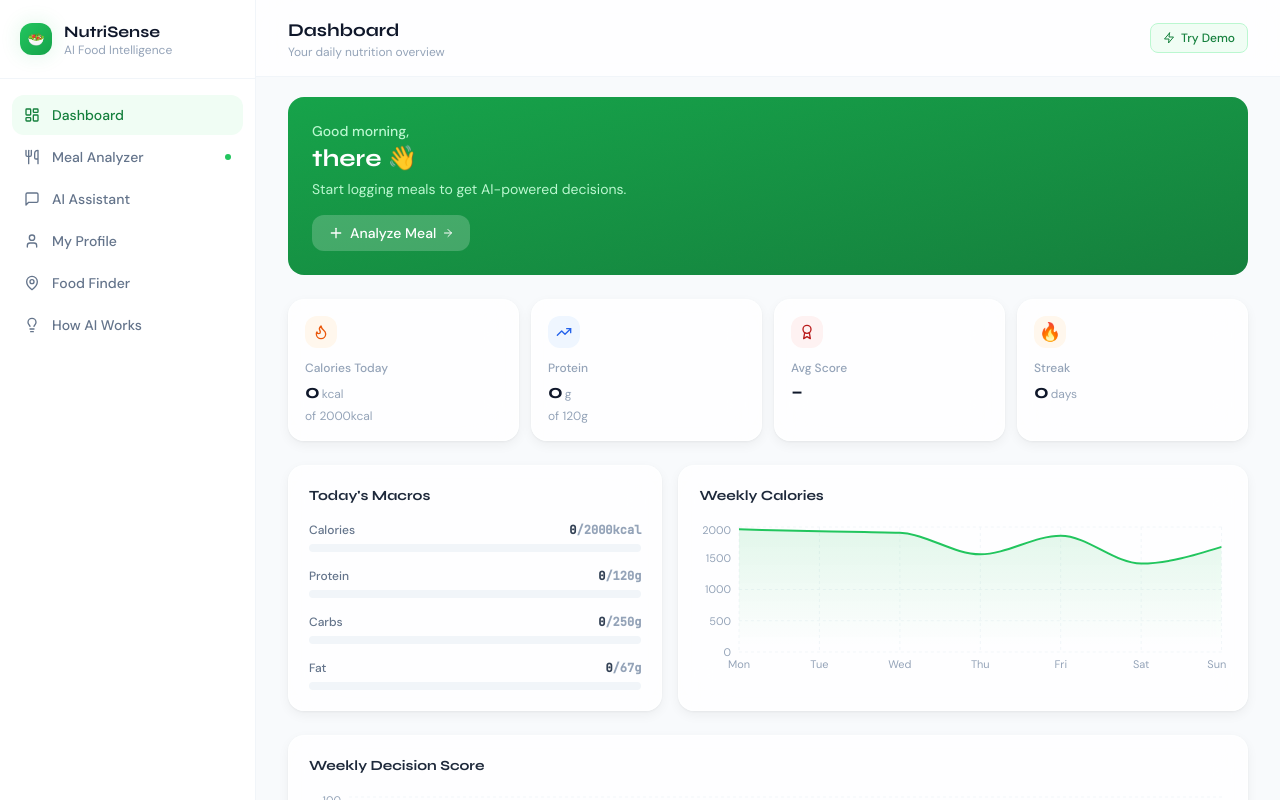
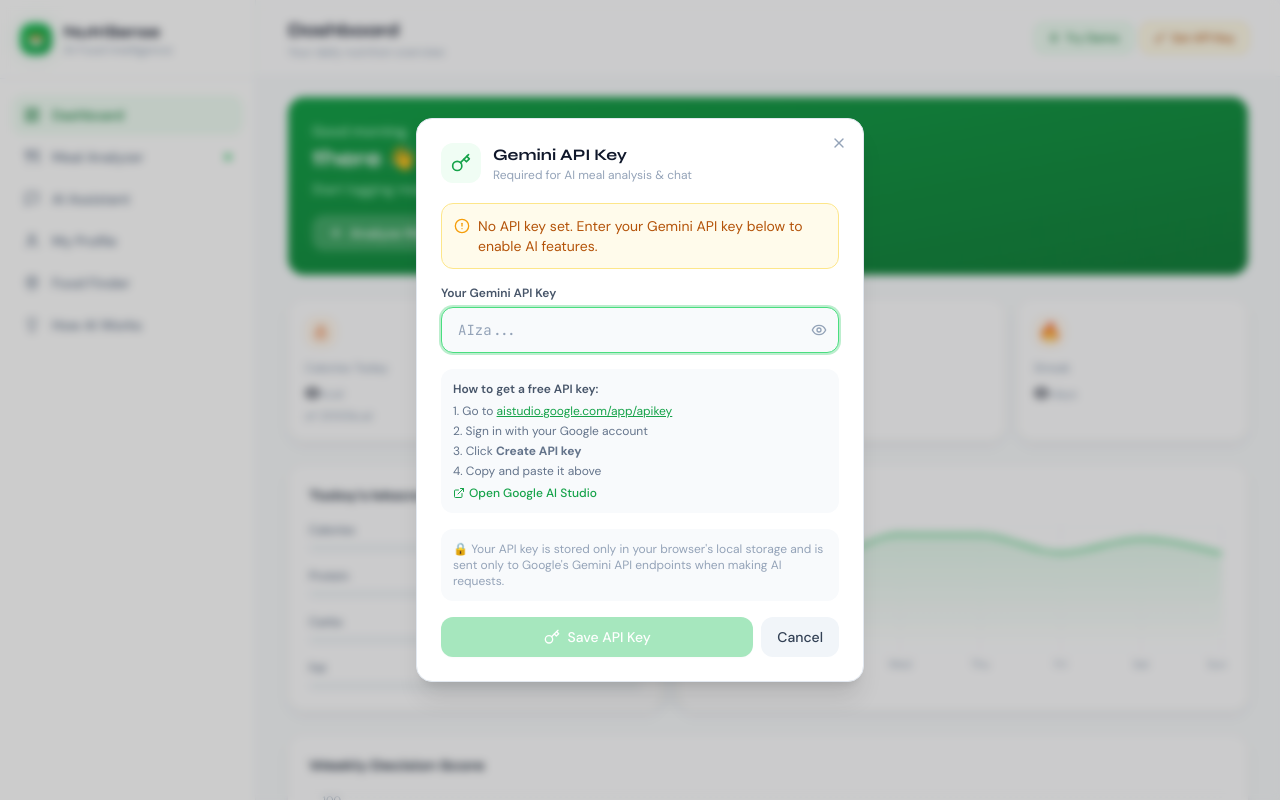
Before and after one commit to jaymin-2901/nutri--ai, a React (Vite) app: page / in a window 1280 px wide. Shown: the top 800 px of the page. Built offline with nearby package versions, Linux system fonts and the light colour scheme.

Commit message:
Fix: functional ApiKeyModal, auto-prompt on first load, Gemini API robustness
Agent-Logs-Url: https://github.com/jaymin-2901/nutri--ai/sessions/4beb4e98-e07a-49c1-a731-25eb1b6d84c3

Co-authored-by: jaymin-2901 <250564395+jaymin-2901@users.noreply.github.com>

```diff
--- a/src/App.jsx
+++ b/src/App.jsx
@@ -1,4 +1,4 @@
-import { useState } from 'react'
+import { useState, useEffect } from 'react'
 import { motion, AnimatePresence } from 'framer-motion'
 import { Sidebar } from '@/components/layout/Sidebar'
 import { BottomNav } from '@/components/layout/BottomNav'
@@ -22,8 +22,16 @@ const PAGE_COMPONENTS = {
 }
 
 export default function App() {
-  const { activeTab, loadDemo } = useAppStore()
+  const { activeTab, loadDemo, apiKey } = useAppStore()
   const [apiKeyOpen, setApiKeyOpen] = useState(false)
+
+  // Auto-open API key modal if no key is configured
+  useEffect(() => {
+    if (!apiKey) {
+      const timer = setTimeout(() => setApiKeyOpen(true), 800)
+      return () => clearTimeout(timer)
+    }
+  }, [apiKey])
 
   const PageComponent = PAGE_COMPONENTS[activeTab] || Dashboard
 
@@ -33,7 +41,7 @@ export default function App() {
 
       {/* Main content area */}
       <div className="lg:ml-64 min-h-screen flex flex-col">
-        <Header onDemo={loadDemo} />
+        <Header onDemo={loadDemo} onOpenApiKey={() => setApiKeyOpen(true)} />
 
         <main className="flex-1 px-4 lg:px-8 py-5 pb-24 lg:pb-8 overflow-x-hidden">
           <AnimatePresence mode="wait">
--- a/src/components/features/ApiKeyModal.jsx
+++ b/src/components/features/ApiKeyModal.jsx
@@ -1,9 +1,41 @@
 import { useState } from 'react'
 import { motion, AnimatePresence } from 'framer-motion'
-import { CheckCircle, X } from 'lucide-react'
+import { CheckCircle, X, Key, ExternalLink, Eye, EyeOff, AlertCircle } from 'lucide-react'
 import { useAppStore } from '@/store/useAppStore'
 
 export function ApiKeyModal({ isOpen, onClose }) {
+  const { apiKey, setApiKey } = useAppStore()
+  const [input, setInput] = useState(apiKey || '')
+  const [showKey, setShowKey] = useState(false)
+  const [saved, setSaved] = useState(false)
+  const [error, setError] = useState('')
+
+  const handleSave = () => {
+    const trimmed = input.trim()
+    if (!trimmed) {
+      setError('Please enter a valid API key.')
+      return
+    }
+    if (!trimmed.startsWith('AIza') && trimmed.length < 20) {
+      setError('This does not look like a valid API key. Please check and try again.')
+      return
+    }
+    setApiKey(trimmed)
+    setSaved(true)
+    setError('')
+    setTimeout(() => {
+      setSaved(false)
+      onClose()
+    }, 1200)
+  }
+
+  const handleClose = () => {
+    setInput(apiKey || '')
+    setError('')
+    setSaved(false)
+    onClose()
+  }
+
   return (
     <AnimatePresence>
       {isOpen && (
@@ -13,7 +45,7 @@ export function ApiKeyModal({ isOpen, onClose }) {
             animate={{ opacity: 1 }}
             exit={{ opacity: 0 }}
             className="absolute inset-0 bg-black/20 backdrop-blur-sm"
-            onClick={onClose}
+            onClick={handleClose}
           />
           <motion.div
             initial={{ opacity: 0, scale: 0.95, y: 10 }}
@@ -22,43 +54,96 @@ export function ApiKeyModal({ isOpen, onClose }) {
             transition={{ type: 'spring', stiffness: 400, damping: 30 }}
             className="relative bg-white rounded-2xl shadow-xl border border-surface-200 w-full max-w-md p-6 max-h-[90vh] overflow-auto"
           >
-            <button onClick={onClose} className="absolute top-4 right-4 text-surface-400 hover:text-surface-600">
+            <button onClick={handleClose} className="absolute top-4 right-4 text-surface-400 hover:text-surface-600">
               <X className="w-4 h-4" />
             </button>
 
             <div className="flex items-center gap-3 mb-5">
-              <div className="w-10 h-10 bg-emerald-50 rounded-xl flex items-center justify-center">
-                <CheckCircle className="w-5 h-5 text-emerald-600" />
+              <div className="w-10 h-10 bg-brand-50 rounded-xl flex items-center justify-center">
+                <Key className="w-5 h-5 text-brand-600" />
               </div>
               <div>
-                <h2 className="font-display font-bold text-surface-900">Gemini API Ready</h2>
-                <p className="text-xs text-surface-400">Pre-configured for all users</p>
+                <h2 className="font-display font-bold text-surface-900">Gemini API Key</h2>
+                <p className="text-xs text-surface-400">Required for AI meal analysis & chat</p>
               </div>
             </div>
 
             <div className="space-y-4">
-              <div className="p-4 bg-emerald-50 border border-emerald-200 rounded-xl text-sm">
-                <div className="flex items-center gap-2 mb-2">
-                  <CheckCircle className="w-4 h-4 text-emerald-500" />
-                  <span className="font-semibold text-emerald-700">✅ API Key Active</span>
+              {/* Status */}
+              {apiKey ? (
+                <div className="flex items-center gap-2 p-3 bg-emerald-50 border border-emerald-200 rounded-xl text-sm">
+                  <CheckCircle className="w-4 h-4 text-emerald-500 flex-shrink-0" />
+                  <span className="text-emerald-700 font-medium">API key active — AI features enabled</span>
                 </div>
-                <p className="text-emerald-600">AI analysis works instantly – no setup required!</p>
+              ) : (
+                <div className="flex items-start gap-2 p-3 bg-amber-50 border border-amber-200 rounded-xl text-sm">
+                  <AlertCircle className="w-4 h-4 text-amber-500 flex-shrink-0 mt-0.5" />
+                  <span className="text-amber-700">No API key set. Enter your Gemini API key below to enable AI features.</span>
+                </div>
+              )}
+
+              {/* Key input */}
+              <div>
+                <label className="text-xs font-semibold text-surface-600 mb-1.5 block">
+                  Your Gemini API Key
+                </label>
+                <div className="relative">
+                  <input
+                    type={showKey ? 'text' : 'password'}
+                    value={input}
+                    onChange={e => { setInput(e.target.value); setError('') }}
+                    onKeyDown={e => e.key === 'Enter' && handleSave()}
+                    placeholder="AIza..."
+                    className="input-field pr-10 font-mono text-sm"
+                    autoFocus
+                  />
+                  <button
+                    type="button"
+                    onClick={() => setShowKey(v => !v)}
+                    className="absolute right-3 top-1/2 -translate-y-1/2 text-surface-400 hover:text-surface-600"
+                  >
+                    {showKey ? <EyeOff className="w-4 h-4" /> : <Eye className="w-4 h-4" />}
+                  </button>
+                </div>
+                {error && <p className="text-xs text-red-500 mt-1">{error}</p>}
               </div>
 
-              <div className="text-xs text-surface-500 space-y-2 p-3 bg-surface-50 rounded-xl">
-                <p className="font-medium text-surface-600 mb-1">Key Management:</p>
-                <ul className="space-y-1 text-[11px]">
-                  <li>• DevTools → Application → Local Storage → nutrisense-storage → Edit 'apiKey'</li>
-                  <li>• Or clear site data to reset</li>
-                </ul>
+              {/* How to get */}
+              <div className="p-3 bg-surface-50 rounded-xl text-xs text-surface-500 space-y-1.5">
+                <p className="font-semibold text-surface-600">How to get a free API key:</p>
+                <ol className="space-y-1 list-decimal list-inside">
+                  <li>Go to <a href="https://aistudio.google.com/app/apikey" target="_blank" rel="noopener noreferrer" className="text-brand-600 underline">aistudio.google.com/app/apikey</a></li>
+                  <li>Sign in with your Google account</li>
+                  <li>Click <strong>Create API key</strong></li>
+                  <li>Copy and paste it above</li>
+                </ol>
+                <a
+                  href="https://aistudio.google.com/app/apikey"
+                  target="_blank"
+                  rel="noopener noreferrer"
+                  className="flex items-center gap-1 text-brand-600 font-medium mt-2 hover:underline"
+                >
+                  <ExternalLink className="w-3 h-3" /> Open Google AI Studio
+                </a>
               </div>
 
-              <button
-                onClick={onClose}
-                className="btn-primary w-full"
-              >
-                Got it!
-              </button>
+              <div className="text-xs text-surface-400 bg-surface-50 p-3 rounded-xl">
+                🔒 Your API key is stored only in your browser's local storage and is sent only to Google's Gemini API endpoints when making AI requests.
+              </div>
+
+              {/* Actions */}
+              <div className="flex gap-2">
+                <button
+                  onClick={handleSave}
+                  disabled={!input.trim()}
+                  className="btn-primary flex-1 justify-center disabled:opacity-40"
+                >
+                  {saved ? <><CheckCircle className="w-4 h-4" /> Saved!</> : <><Key className="w-4 h-4" /> Save API Key</>}
+                </button>
+                <button onClick={handleClose} className="btn-secondary px-4">
+                  Cancel
+                </button>
+              </div>
             </div>
           </motion.div>
         </div>
--- a/src/components/layout/Header.jsx
+++ b/src/components/layout/Header.jsx
@@ -1,5 +1,5 @@
 import { motion } from 'framer-motion'
-import { Bell, Settings, Zap } from 'lucide-react'
+import { Bell, Settings, Zap, Key } from 'lucide-react'
 import { useAppStore } from '@/store/useAppStore'
 
 const PAGE_TITLES = {
@@ -11,8 +11,8 @@ const PAGE_TITLES = {
   howai: { title: 'How AI Works', sub: 'Understanding your nutrition intelligence' },
 }
 
-export function Header({ onDemo }) {
-  const { activeTab, profile } = useAppStore()
+export function Header({ onDemo, onOpenApiKey }) {
+  const { activeTab, profile, apiKey } = useAppStore()
   const page = PAGE_TITLES[activeTab] || PAGE_TITLES.dashboard
 
   return (
@@ -43,6 +43,18 @@ export function Header({ onDemo }) {
           <Zap className="w-3 h-3" />
           Try Demo
         </button>
+        <button
+          onClick={onOpenApiKey}
+          title={apiKey ? 'API key configured' : 'Set API key'}
+          className={`flex items-center gap-1.5 text-xs font-medium px-3 py-1.5 rounded-lg border transition-colors ${
+            apiKey
+              ? 'bg-emerald-50 text-emerald-700 border-emerald-200 hover:bg-emerald-100'
+              : 'bg-amber-50 text-amber-700 border-amber-200 hover:bg-amber-100'
+          }`}
+        >
+          <Key className="w-3 h-3" />
+          <span className="hidden sm:inline">{apiKey ? 'API Key ✓' : 'Set API Key'}</span>
+        </button>
       </div>
     </motion.header>
   )
--- a/src/store/useAppStore.js
+++ b/src/store/useAppStore.js
@@ -18,7 +18,7 @@ export const useAppStore = create(
   persist(
     (set, get) => ({
       // API Key
-apiKey: 'AIzaSyAvKwbf9SvXwk9G2GLmy2BUCHklfBHchec',
+      apiKey: '',
       setApiKey: (key) => set({ apiKey: key }),
 
       // Profile
```
Also changed, not shown: src/lib/gemini.js.
